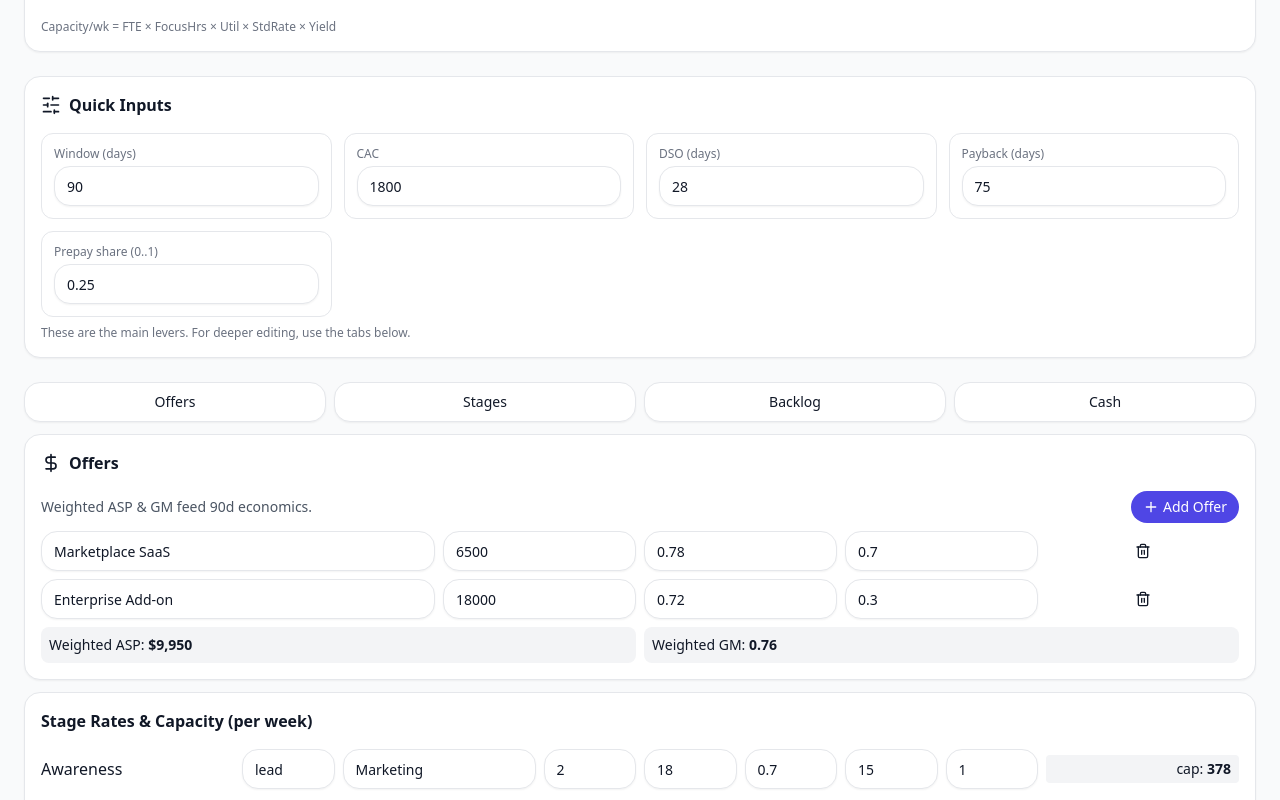
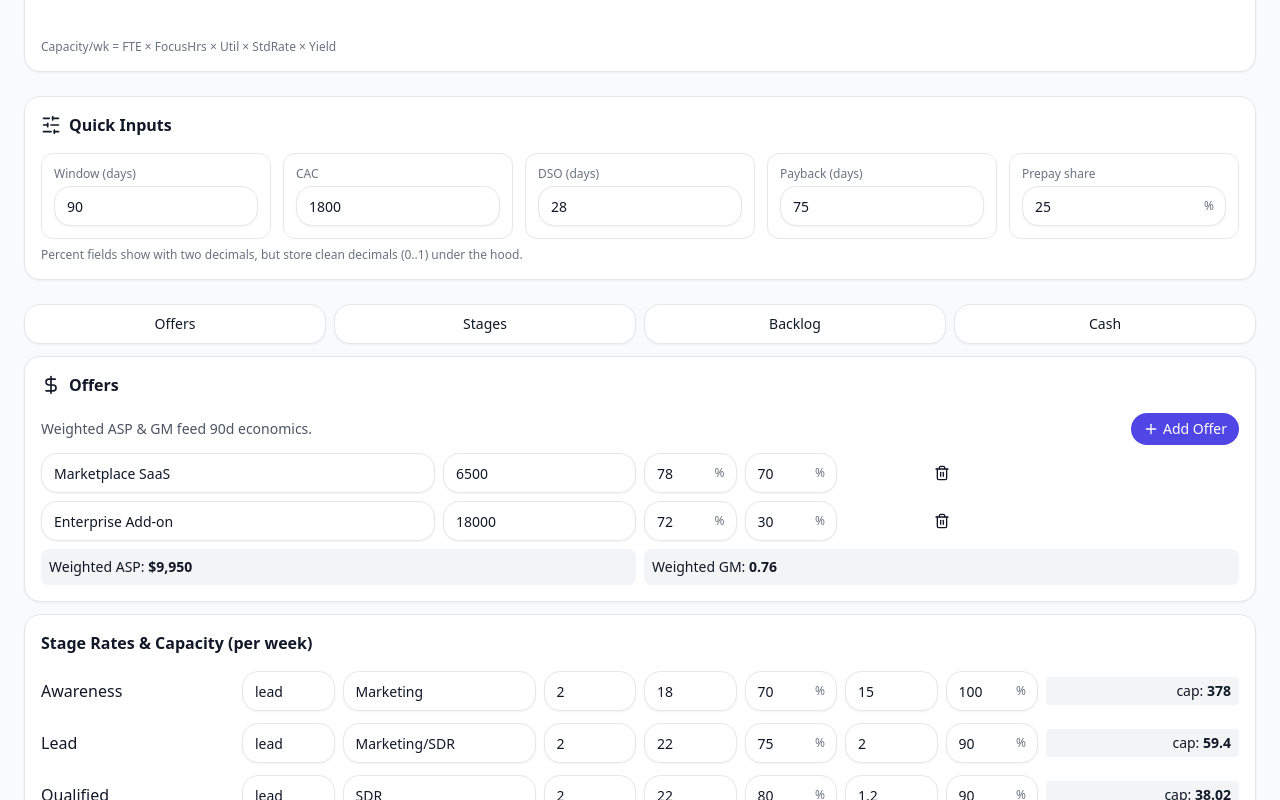
Before and after one commit to powerstephen/Customer-Acquisition, a Next.js app: page / in a window 1280 px wide. Shown: the part 500-1300 px from the top of the page. Built offline with nearby package versions, Linux system fonts and the light colour scheme.

Commit message:
Update page.tsx

```diff
--- a/app/page.tsx
+++ b/app/page.tsx
@@ -9,38 +9,93 @@ import { Tabs, TabsContent, TabsList, TabsTrigger } from "../components/ui/tabs"
 import { Badge } from "../components/ui/badge";
 import { Separator } from "../components/ui/separator";
 import {
-  Plus, Trash2, Gauge, DollarSign, Users, AlertTriangle,
+  Plus, Trash2, Gauge, DollarSign, AlertTriangle,
   SlidersHorizontal, Database, Bug
 } from "lucide-react";
 import { motion } from "framer-motion";
 import dynamic from "next/dynamic";
 
-// --- Recharts client-only imports
-const ResponsiveContainer = dynamic(() => import("recharts").then(m => m.ResponsiveContainer), { ssr: false });
-const BarChart            = dynamic(() => import("recharts").then(m => m.BarChart), { ssr: false });
-const Bar                 = dynamic(() => import("recharts").then(m => m.Bar), { ssr: false });
-const XAxis               = dynamic(() => import("recharts").then(m => m.XAxis), { ssr: false });
-const YAxis               = dynamic(() => import("recharts").then(m => m.YAxis), { ssr: false });
-const Tooltip             = dynamic(() => import("recharts").then(m => m.Tooltip), { ssr: false });
-const CartesianGrid       = dynamic(() => import("recharts").then(m => m.CartesianGrid), { ssr: false });
+/** -------- Recharts: safest dynamic mapping (named -> default) -------- */
+const ResponsiveContainer = dynamic(
+  () => import("recharts").then((m) => ({ default: m.ResponsiveContainer })),
+  { ssr: false }
+);
+const BarChart = dynamic(
+  () => import("recharts").then((m) => ({ default: m.BarChart })),
+  { ssr: false }
+);
+const Bar = dynamic(
+  () => import("recharts").then((m) => ({ default: m.Bar })),
+  { ssr: false }
+);
+const XAxis = dynamic(
+  () => import("recharts").then((m) => ({ default: m.XAxis })),
+  { ssr: false }
+);
+const YAxis = dynamic(
+  () => import("recharts").then((m) => ({ default: m.YAxis })),
+  { ssr: false }
+);
+const Tooltip = dynamic(
+  () => import("recharts").then((m) => ({ default: m.Tooltip })),
+  { ssr: false }
+);
+const CartesianGrid = dynamic(
+  () => import("recharts").then((m) => ({ default: m.CartesianGrid })),
+  { ssr: false }
+);
 
-// ---------- Types ----------
+/** -------- Types -------- */
 type Offer = { id: string; name: string; asp: number; gm: number; share: number };
 type HeadcountRow = { id: string; role: string; fte: number; focusHrs: number; util: number; contractors: number };
 type FunnelCounts = { awareness: number; lead: number; qualified: number; booked: number; show: number; proposal: number; closeWon: number };
-type CycleQuality = { bookedToShowDays: number; showToProposalDays: number; proposalToCloseDays: number; noShowRate: number; proposalWin: number };
-type PostClose = { onboardingToAhaDays: number; m1Retention: number; m2Retention: number };
 type BacklogItem = { id: string; stage: string; units: number };
 type Cash = { cac: number; dso: number; paybackDays: number; prepayShare: number };
 type StageRow = { id: string; stage: string; unit: string; owner: string; fte: number; focusHrs: number; util: number; stdRate: number; yield: number };
 
-// ---------- Helpers ----------
+/** -------- Helpers -------- */
 const fmt = (n: number, d = 0) => Number.isFinite(n) ? n.toLocaleString(undefined, { maximumFractionDigits: d }) : "";
 const safe = (n: number, alt = 0) => (Number.isFinite(n) && !Number.isNaN(n) ? n : alt);
 const sum = (arr: number[]) => arr.reduce((a, b) => a + safe(b), 0);
 const uid = () => Math.random().toString(36).slice(2) + Date.now().toString(36);
 
-// ---------- Defaults ----------
+/** -------- Percent input (shows XX.XX, stores 0..1) -------- */
+function PercentInput({
+  value,
+  onChange,
+  step = 0.01,
+  min = 0,
+  max = 100,
+  className,
+}: {
+  value: number;                 // stored as 0..1
+  onChange: (v: number) => void; // expect 0..1
+  step?: number;
+  min?: number;
+  max?: number;
+  className?: string;
+}) {
+  const display = Number.isFinite(value) ? Number((value * 100).toFixed(2)) : 0;
+  return (
+    <div className="relative">
+      <Input
+        type="number"
+        step={step}
+        min={min}
+        max={max}
+        className={className}
+        value={display}
+        onChange={(e) => {
+          const raw = parseFloat(e.target.value);
+          onChange((Number.isFinite(raw) ? raw : 0) / 100);
+        }}
+      />
+      <span className="pointer-events-none absolute right-3 top-1/2 -translate-y-1/2 text-gray-500 text-xs">%</span>
+    </div>
+  );
+}
+
+/** -------- Defaults -------- */
 const DEFAULT_STAGES: StageRow[] = [
   { id: "s1",  stage: "Awareness",          unit: "lead",    owner: "Marketing",    fte: 0, focusHrs: 0, util: 0.85, stdRate: 0,    yield: 1 },
   { id: "s2",  stage: "Lead",               unit: "lead",    owner: "Marketing/SDR",fte: 0, focusHrs: 0, util: 0.85, stdRate: 0,    yield: 1 },
@@ -55,7 +110,7 @@ const DEFAULT_STAGES: StageRow[] = [
   { id: "s11", stage: "Renewal/Expansion",  unit: "client",  owner: "CS",           fte: 0, focusHrs: 0, util: 0.85, stdRate: 0,    yield: 1 },
 ];
 
-// ---------- Presets (illustrative only) ----------
+/** -------- Presets (illustrative only) -------- */
 type Preset = {
   name: string;
   days: number;
@@ -125,7 +180,7 @@ const PRESETS: Record<string, Preset> = {
   }
 };
 
-// ---------- SafeChart wrapper (fixes blank chart issues) ----------
+/** -------- Safe chart wrapper (measures size before rendering) -------- */
 function SafeCapacityChart({ data }: { data: { name: string; capacity: number }[] }) {
   const ref = useRef<HTMLDivElement | null>(null);
   const [size, setSize] = useState<{ w: number; h: number }>({ w: 0, h: 0 });
@@ -144,7 +199,7 @@ function SafeCapacityChart({ data }: { data: { name: string; capacity: number }[
   }, []);
 
   return (
-      <div ref={ref} className="w-full h-[220px]">
+    <div ref={ref} className="w-full h-[240px]">
       {size.w > 0 && size.h > 0 ? (
         <ResponsiveContainer width={size.w} height={size.h}>
           <BarChart data={data}>
@@ -162,7 +217,7 @@ function SafeCapacityChart({ data }: { data: { name: string; capacity: number }[
   );
 }
 
-// ---------- Component ----------
+/** -------- Component -------- */
 export default function RFTEWithPresets() {
   // State (start with cargo-like preset)
   const [presetKey, setPresetKey] = useState<string>("cargo_like");
@@ -183,7 +238,7 @@ export default function RFTEWithPresets() {
   const weightedASP = useMemo(() => sum(offers.map(o => o.asp * o.share)), [offers]);
   const weightedGM  = useMemo(() => sum(offers.map(o => o.gm  * o.share)) / (sum(offers.map(o => o.share)) || 1), [offers]);
 
-  // conversions (from funnel)
+  // conversions (from funnel) -> product for downstream multiplier
   const cAwareLead  = useMemo(() => (funnel.awareness ? safe(funnel.lead     / funnel.awareness, 0) : 0), [funnel]);
   const cLeadQual   = useMemo(() => (funnel.lead       ? safe(funnel.qualified/ funnel.lead,       0) : 0), [funnel]);
   const cQualBooked = useMemo(() => (funnel.qualified  ? safe(funnel.booked   / funnel.qualified,  0) : 0), [funnel]);
@@ -277,13 +332,38 @@ export default function RFTEWithPresets() {
   const removeOffer  = (id: string) => setOffers(prev => prev.filter(o => o.id !== id));
   const setBacklogUnits = (id: string, units: number) => setBacklog(prev => prev.map(b => b.id === id ? { ...b, units } : b));
 
-  // Quick inputs
+  // Quick inputs (all clean numbers; Prepay shown as %)
   const quickRows = [
-    { label: "Window (days)",     value: days, onChange: (v: number) => setDays(v) },
-    { label: "CAC",               value: cash.cac, onChange: (v: number) => setCash({ ...cash, cac: v }) },
-    { label: "DSO (days)",        value: cash.dso, onChange: (v: number) => setCash({ ...cash, dso: v }) },
-    { label: "Payback (days)",    value: cash.paybackDays, onChange: (v: number) => setCash({ ...cash, paybackDays: v }) },
-    { label: "Prepay share (0..1)", value: cash.prepayShare, onChange: (v: number) => setCash({ ...cash, prepayShare: v }) },
+    {
+      label: "Window (days)",
+      control: (
+        <Input type="number" value={days} onChange={(e) => setDays(parseFloat(e.target.value) || 0)} />
+      ),
+    },
+    {
+      label: "CAC",
+      control: (
+        <Input type="number" value={cash.cac} onChange={(e) => setCash({ ...cash, cac: parseFloat(e.target.value) || 0 })} />
+      ),
+    },
+    {
+      label: "DSO (days)",
+      control: (
+        <Input type="number" value={cash.dso} onChange={(e) => setCash({ ...cash, dso: parseFloat(e.target.value) || 0 })} />
+      ),
+    },
+    {
+      label: "Payback (days)",
+      control: (
+        <Input type="number" value={cash.paybackDays} onChange={(e) => setCash({ ...cash, paybackDays: parseFloat(e.target.value) || 0 })} />
+      ),
+    },
+    {
+      label: "Prepay share",
+      control: (
+        <PercentInput value={cash.prepayShare} onChange={(v) => setCash({ ...cash, prepayShare: v })} />
+      ),
+    },
   ] as const;
 
   return (
@@ -342,21 +422,19 @@ export default function RFTEWithPresets() {
         </CardContent>
       </Card>
 
-      {/* Quick Inputs Table */}
+      {/* Quick Inputs */}
       <Card>
         <CardHeader><CardTitle className="flex items-center gap-2"><SlidersHorizontal className="h-5 w-5"/>Quick Inputs</CardTitle></CardHeader>
         <CardContent className="space-y-2">
-          <div className="grid grid-cols-1 md:grid-cols-3 lg:grid-cols-4 gap-3">
+          <div className="grid grid-cols-1 md:grid-cols-3 lg:grid-cols-5 gap-3">
             {quickRows.map((r, idx) => (
               <div key={idx} className="rounded-xl border p-3 bg-white">
                 <div className="text-xs text-gray-500 mb-1">{r.label}</div>
-                <Input type="number" step={r.label.includes("→") ? 0.01 : 1}
-                  value={r.value}
-                  onChange={(e) => r.onChange(parseFloat(e.target.value) || 0)} />
+                {r.control}
               </div>
             ))}
           </div>
-          <p className="text-xs text-gray-500">These are the main levers. For deeper editing, use the tabs below.</p>
+          <p className="text-xs text-gray-500">Percent fields show with two decimals, but store clean decimals (0..1) under the hood.</p>
         </CardContent>
       </Card>
 
@@ -382,8 +460,8 @@ export default function RFTEWithPresets() {
                 <div key={o.id} className="grid grid-cols-12 gap-2 items-center">
                   <Input className="col-span-4" placeholder="Name" value={o.name} onChange={e => updateOffer(o.id, { name: e.target.value })}/>
                   <Input className="col-span-2" type="number" placeholder="ASP" value={o.asp} onChange={e => updateOffer(o.id, { asp: parseFloat(e.target.value) || 0 })}/>
-                  <Input className="col-span-2" type="number" step={0.01} placeholder="GM (0..1)" value={o.gm} onChange={e => updateOffer(o.id, { gm: parseFloat(e.target.value) || 0 })}/>
-                  <Input className="col-span-2" type="number" step={0.01} placeholder="Share (0..1)" value={o.share} onChange={e => updateOffer(o.id, { share: parseFloat(e.target.value) || 0 })}/>
+                  <PercentInput className="col-span-2" value={o.gm} onChange={(v) => updateOffer(o.id, { gm: v })} />
+                  <PercentInput className="col-span-2" value={o.share} onChange={(v) => updateOffer(o.id, { share: v })} />
                   <Button className="col-span-2" variant="ghost" onClick={() => removeOffer(o.id)}><Trash2 className="h-4 w-4"/></Button>
                 </div>
               ))}
@@ -407,9 +485,9 @@ export default function RFTEWithPresets() {
                   <Input className="col-span-2" value={s.owner} onChange={e => updateStage(s.id, { owner: e.target.value })} />
                   <Input className="col-span-1" type="number" value={s.fte} onChange={e => updateStage(s.id, { fte: parseFloat(e.target.value) || 0 })} />
                   <Input className="col-span-1" type="number" value={s.focusHrs} onChange={e => updateStage(s.id, { focusHrs: parseFloat(e.target.value) || 0 })} />
-                  <Input className="col-span-1" type="number" step={0.01} value={s.util} onChange={e => updateStage(s.id, { util: parseFloat(e.target.value) || 0 })} />
+                  <PercentInput className="col-span-1" value={s.util} onChange={(v) => updateStage(s.id, { util: v })} />
                   <Input className="col-span-1" type="number" value={s.stdRate} onChange={e => updateStage(s.id, { stdRate: parseFloat(e.target.value) || 0 })} />
-                  <Input className="col-span-1" type="number" step={0.01} value={s.yield} onChange={e => updateStage(s.id, { yield: parseFloat(e.target.value) || 0 })} />
+                  <PercentInput className="col-span-1" value={s.yield} onChange={(v) => updateStage(s.id, { yield: v })} />
                   <div className="col-span-2 text-right text-sm">
                     <div className="rounded bg-gray-100 px-2 py-1">cap: <b>{fmt(capsPerWeek[i]?.cap ?? 0, 2)}</b></div>
                   </div>
@@ -451,18 +529,18 @@ export default function RFTEWithPresets() {
               <div><Label>CAC</Label><Input type="number" value={cash.cac} onChange={e => setCash({ ...cash, cac: parseFloat(e.target.value) || 0 })} /></div>
               <div><Label>DSO (days)</Label><Input type="number" value={cash.dso} onChange={e => setCash({ ...cash, dso: parseFloat(e.target.value) || 0 })} /></div>
               <div><Label>Payback (days)</Label><Input type="number" value={cash.paybackDays} onChange={e => setCash({ ...cash, paybackDays: parseFloat(e.target.value) || 0 })} /></div>
-              <div><Label>Prepay share (0..1)</Label><Input type="number" step={0.01} value={cash.prepayShare} onChange={e => setCash({ ...cash, prepayShare: parseFloat(e.target.value) || 0 })} /></div>
+              <div><Label>Prepay share</Label><PercentInput value={cash.prepayShare} onChange={(v) => setCash({ ...cash, prepayShare: v })} /></div>
             </CardContent>
           </Card>
         </TabsContent>
       </Tabs>
 
-      {/* Debug export (hidden by default) */}
+      {/* Debug export toggle (hidden by default) */}
       <div className="flex items-center gap-2">
         <Button variant="secondary" onClick={() => setShowExport(s => !s)} className="flex items-center gap-2">
           <Bug className="h-4 w-4"/>{showExport ? "Hide debug export" : "Show debug export"}
         </Button>
-        <span className="text-xs text-gray-500">For power users who want a JSON snapshot for logs/notes.</span>
+        <span className="text-xs text-gray-500">Only if you want a JSON snapshot.</span>
       </div>
       {showExport && (
         <Card>
@@ -486,9 +564,7 @@ export default function RFTEWithPresets() {
         </Card>
       )}
 
-      <p className="text-[11px] text-gray-500">
-        Presets are illustrative. Replace with your own numbers to reflect reality.
-      </p>
+      <p className="text-[11px] text-gray-500">Presets are illustrative only. Replace with your numbers for real insights.</p>
     </main>
   );
 }
```
Lines whose indentation alone changed are shown as unchanged.
